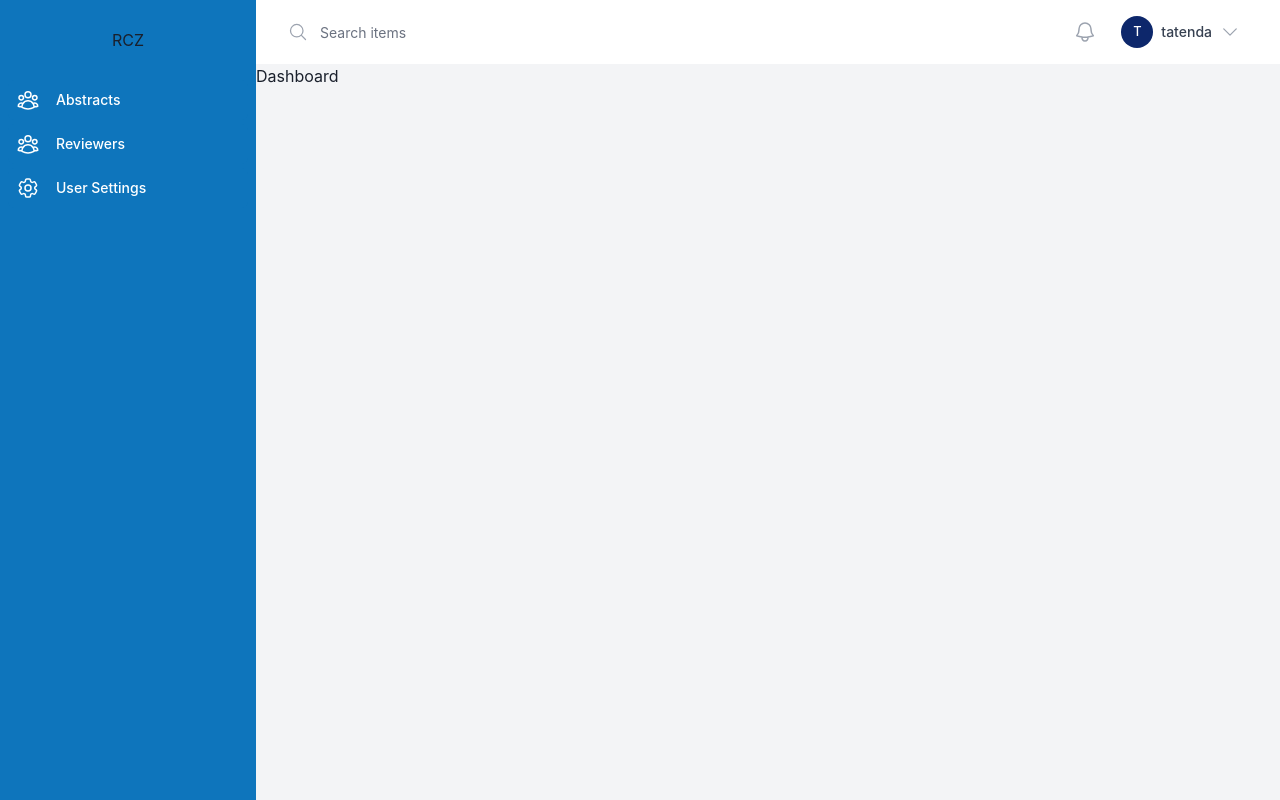
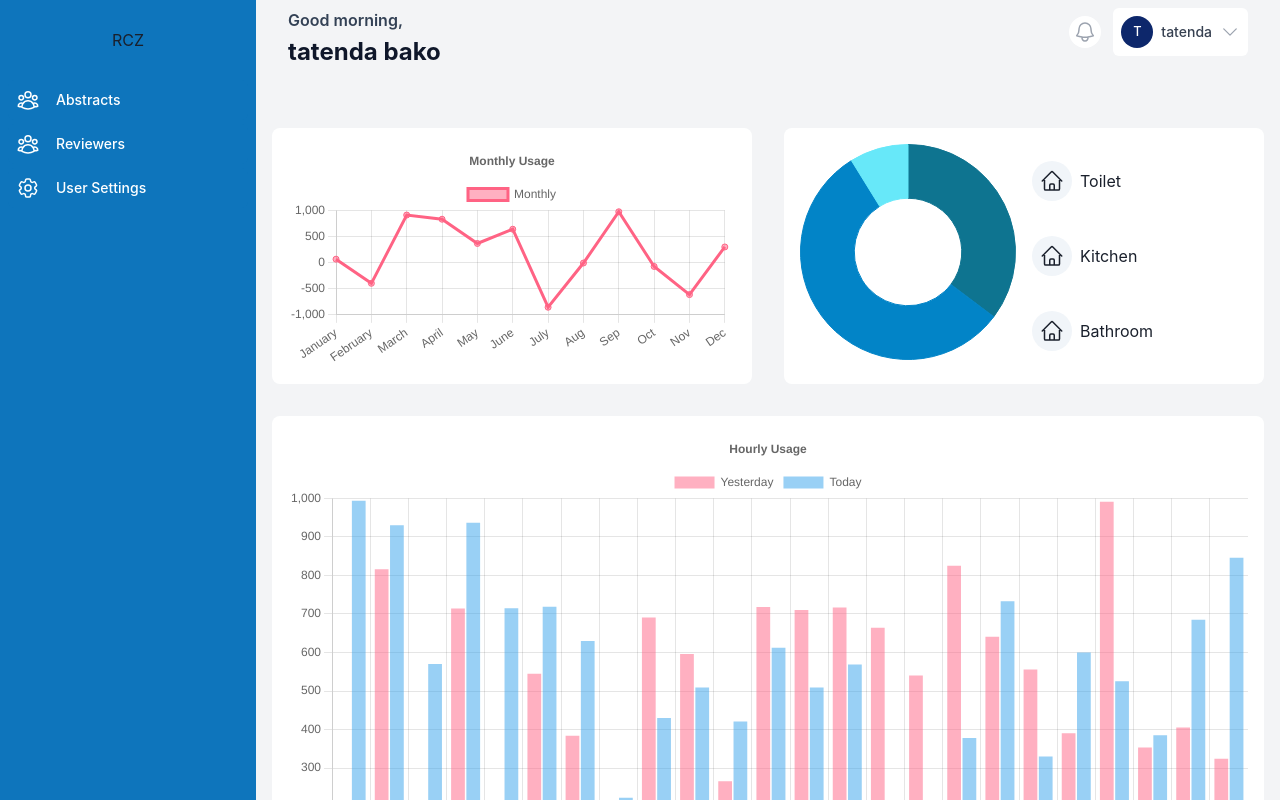
Before and after one commit to tatendabakozw/tourism-education, a React (Vite) app: page /dashboard in a window 1280 px wide. Built offline with nearby package versions, Linux system fonts and the light colour scheme.

Commit message:
featiure: aadded graphs

```diff
--- a/index.html
+++ b/index.html
@@ -4,7 +4,7 @@
     <meta charset="UTF-8" />
     <link rel="icon" type="image/svg+xml" href="/vite.svg" />
     <meta name="viewport" content="width=device-width, initial-scale=1.0" />
-    <title>RCZ</title>
+    <title>Smart Water Meter</title>
   </head>
   <body>
     <div id="root"></div>
--- a/package.json
+++ b/package.json
@@ -14,13 +14,16 @@
     "@emotion/styled": "^11.11.0",
     "@headlessui/react": "^1.7.14",
     "@heroicons/react": "^2.0.16",
+    "chart.js": "^4.4.1",
     "framer-motion": "^8.5.5",
     "react": "^18.2.0",
+    "react-chartjs-2": "^5.2.0",
     "react-dom": "^18.2.0",
     "react-router-dom": "^6.6.2",
     "vite-tsconfig-paths": "^4.0.3"
   },
   "devDependencies": {
+    "@faker-js/faker": "^8.3.1",
     "@types/react": "^18.0.26",
     "@types/react-dom": "^18.0.9",
     "@vitejs/plugin-react": "^3.0.0",
--- /dev/null
+++ b/src/components/graphs/BarChart.tsx
@@ -0,0 +1,56 @@
+import React from 'react';
+import {
+  Chart as ChartJS,
+  CategoryScale,
+  LinearScale,
+  BarElement,
+  Title,
+  Tooltip,
+  Legend,
+} from 'chart.js';
+import { Bar } from 'react-chartjs-2';
+import { faker } from '@faker-js/faker';
+
+ChartJS.register(
+  CategoryScale,
+  LinearScale,
+  BarElement,
+  Title,
+  Tooltip,
+  Legend
+);
+
+export const options = {
+  responsive: true,
+  plugins: {
+    legend: {
+      position: 'top' as const,
+    },
+    title: {
+      display: true,
+      text: 'Hourly Usage',
+    },
+  },
+};
+
+const labels = ['1', '2', '3', '4', '5', '6', '7', '8', '9', '10', '11', '12', 13, '14', '15', '16', '17', '18', '19', '20', '21', '22', '23', '24'];
+
+export const data = {
+  labels,
+  datasets: [
+    {
+      label: 'Yesterday',
+      data: labels.map(() => faker.datatype.number({ min: 0, max: 1000 })),
+      backgroundColor: 'rgba(255, 99, 132, 0.5)',
+    },
+    {
+      label: 'Today',
+      data: labels.map(() => faker.datatype.number({ min: 0, max: 1000 })),
+      backgroundColor: 'rgba(53, 162, 235, 0.5)',
+    },
+  ],
+};
+
+export function BarChart() {
+  return <Bar options={options} data={data} />;
+}
--- /dev/null
+++ b/src/components/graphs/DoughnutChart.tsx
@@ -0,0 +1,38 @@
+import React from 'react';
+import { Chart as ChartJS, ArcElement, Tooltip, Legend } from 'chart.js';
+import { Doughnut } from 'react-chartjs-2';
+
+ChartJS.register(ArcElement, Tooltip, Legend);
+
+const options  = {
+  plugins: {
+    legend: {
+      display: false
+    }
+  }
+}
+
+export const data = {
+  labels: ['Kitchen', 'Toilet', 'Bathroom'],
+  datasets: [
+    {
+      label: '% Usage',
+      data: [12, 19, 3],
+      backgroundColor: [
+        '#0e7490',
+        '#0284c7',
+        '#67e8f9',
+      ],
+      borderColor: [
+        '#0e7490',
+        '#0284c7',
+        '#67e8f9',
+      ],
+      borderWidth: 1,
+    },
+  ],
+};
+
+export function DoughnutChart() {
+  return <Doughnut data={data} options={options} />;
+}
--- /dev/null
+++ b/src/components/graphs/LineGraph.tsx
@@ -0,0 +1,54 @@
+import React from 'react';
+import {
+  Chart as ChartJS,
+  CategoryScale,
+  LinearScale,
+  PointElement,
+  LineElement,
+  Title,
+  Tooltip,
+  Legend,
+} from 'chart.js';
+import { Line } from 'react-chartjs-2';
+import { faker } from '@faker-js/faker';
+
+ChartJS.register(
+  CategoryScale,
+  LinearScale,
+  PointElement,
+  LineElement,
+  Title,
+  Tooltip,
+  Legend
+);
+
+export const options = {
+  responsive: true,
+  plugins: {
+    legend: {
+      position: 'top' as const,
+    },
+    title: {
+      display: true,
+      text: 'Monthly Usage',
+    },
+  },
+};
+
+const labels = ['January', 'February', 'March', 'April', 'May', 'June', 'July', 'Aug', 'Sep', "Oct", 'Nov', 'Dec'];
+
+export const data = {
+  labels,
+  datasets: [
+    {
+      label: 'Monthly',
+      data: labels.map(() => faker.datatype.number({ min: -1000, max: 1000 })),
+      borderColor: 'rgb(255, 99, 132)',
+      backgroundColor: 'rgba(255, 99, 132, 0.5)',
+    },
+  ],
+};
+
+export function LineGraph() {
+  return <Line options={options} data={data} />;
+}
--- a/src/components/navigation/DashboardNavbar.tsx
+++ b/src/components/navigation/DashboardNavbar.tsx
@@ -33,7 +33,7 @@ const DashboardNavbar = ({setSidebarOpen}: Props) => {
 
   return (
     <>
-            <div className="relative z-10 flex-shrink-0 flex h-16 w-full bg-white border-b border-gray-200 lg:border-none">
+            <div className="relative z-10 flex-shrink-0 flex h-16 w-full border-b border-gray-200 lg:border-none">
                 <button
                     type="button"
                     className="px-4 border-r border-gray-200 text-gray-400 focus:outline-none lg:hidden"
@@ -44,25 +44,9 @@ const DashboardNavbar = ({setSidebarOpen}: Props) => {
                 </button>
                 {/* Search bar */}
                 <div className="flex-1 md:px-8 px-4 flex justify-between">
-                    <div className="flex-1 flex">
-                        <form onSubmit={search_items_handler} className="w-full flex md:ml-0" action="#" method="GET">
-                            <label htmlFor="search-field" className="sr-only">
-                                Search
-                            </label>
-                            <div className="relative w-full text-gray-400 focus-within:text-gray-600">
-                                <div className="absolute inset-y-0 left-0 flex items-center pointer-events-none" aria-hidden="true">
-                                    <MagnifyingGlassIcon className="h-5 w-5" aria-hidden="true" />
-                                </div>
-                                <input
-                                    id="search-field"
-                                    name="search-field"
-                                    onChange={e => setQuery(e.target.value)}
-                                    className="block w-full h-full pl-8 pr-3 py-2 border-transparent text-gray-900 placeholder-gray-500 outline-none sm:text-sm"
-                                    placeholder="Search items"
-                                    type="search"
-                                />
-                            </div>
-                        </form>
+                    <div className="flex-1 flex flex-col space-y-1 my-2">
+                        <p className='text-slate-700 font-semibold'>Good morning, </p>
+                        <p className='text-slate-900 text-2xl font-bold'>tatenda bako</p>
                     </div>
                     <div className="ml-4 flex items-center md:ml-6">
                         <button
--- a/src/pages/dashboard/Dashboard.tsx
+++ b/src/pages/dashboard/Dashboard.tsx
@@ -1,12 +1,54 @@
-import DashboardLayout from '@layouts/DashboardLayout'
-import React from 'react'
+import { LineGraph } from "@components/graphs/LineGraph";
+import { DoughnutChart } from "@components/graphs/DoughnutChart";
+import { HomeIcon } from "@heroicons/react/24/outline";
+import DashboardLayout from "@layouts/DashboardLayout";
+import React from "react";
+import { BarChart } from "@components/graphs/BarChart";
 
-type Props = {}
+type Props = {};
 
 const Dashboard = (props: Props) => {
   return (
-    <DashboardLayout>Dashboard</DashboardLayout>
-  )
-}
+    <DashboardLayout>
+      <div className="flex max-w-7xl w-full mx-auto px-4 py-16 space-y-8 flex-col">
+        <div className="grid grid-cols-4 gap-8 w-full">
+          <div className="col-span-2 bg-white p-4 rounded-lg">
+            <LineGraph />
+          </div>
+          <div className="col-span-2 p-4 bg-white grid grid-cols-2 gap-4 rounded-lg">
+            <div className="col-span-1">
+              <DoughnutChart />
+            </div>
+            <div className="col-span-1 grid items-center">
+              <div className="flex flex-row items-center space-x-2">
+                <div className="bg-slate-100 p-2 rounded-full">
+                  <HomeIcon height={24} width={24} />
+                </div>
+                <p>Toilet</p>
+              </div>
+              <div className="flex flex-row items-center space-x-2">
+                <div className="bg-slate-100 p-2 rounded-full">
+                  <HomeIcon height={24} width={24} />
+                </div>
+                <p>Kitchen</p>
+              </div>
+              <div className="flex flex-row items-center space-x-2">
+                <div className="bg-slate-100 p-2 rounded-full">
+                  <HomeIcon height={24} width={24} />
+                </div>
+                <p>Bathroom</p>
+              </div>
+            </div>
+          </div>
+        </div>
+        <div className="grid grid-cols-3">
+          <div className="col-span-3 bg-white p-4 rounded-lg">
+            <BarChart />
+          </div>
+        </div>
+      </div>
+    </DashboardLayout>
+  );
+};
 
-export default Dashboard
+export default Dashboard;
--- a/src/pages/home/Home.tsx
+++ b/src/pages/home/Home.tsx
@@ -6,7 +6,8 @@ type Props = {}
 const Home = (props: Props):ReactElement => {
   return (
     <GeneralLayout>
-      <div className='min-h-screen'>Home Page</div>
+      <div className='min-h-screen max-w-7xl w-full mx-auto'>
+      </div>
     </GeneralLayout>
   )
 }
```
Also changed, not shown: 2 other files (tests, documents, lock files or other folders).
